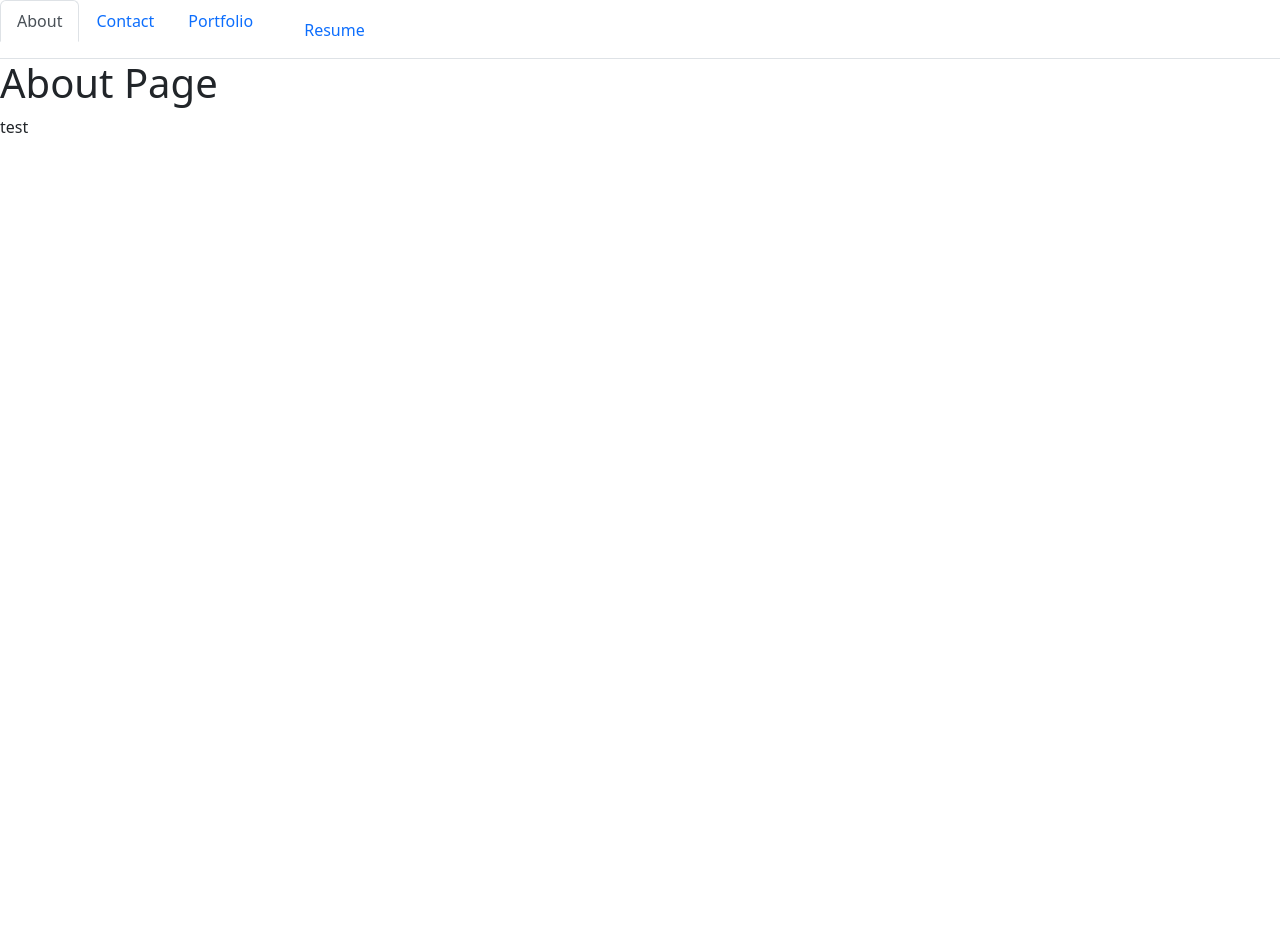
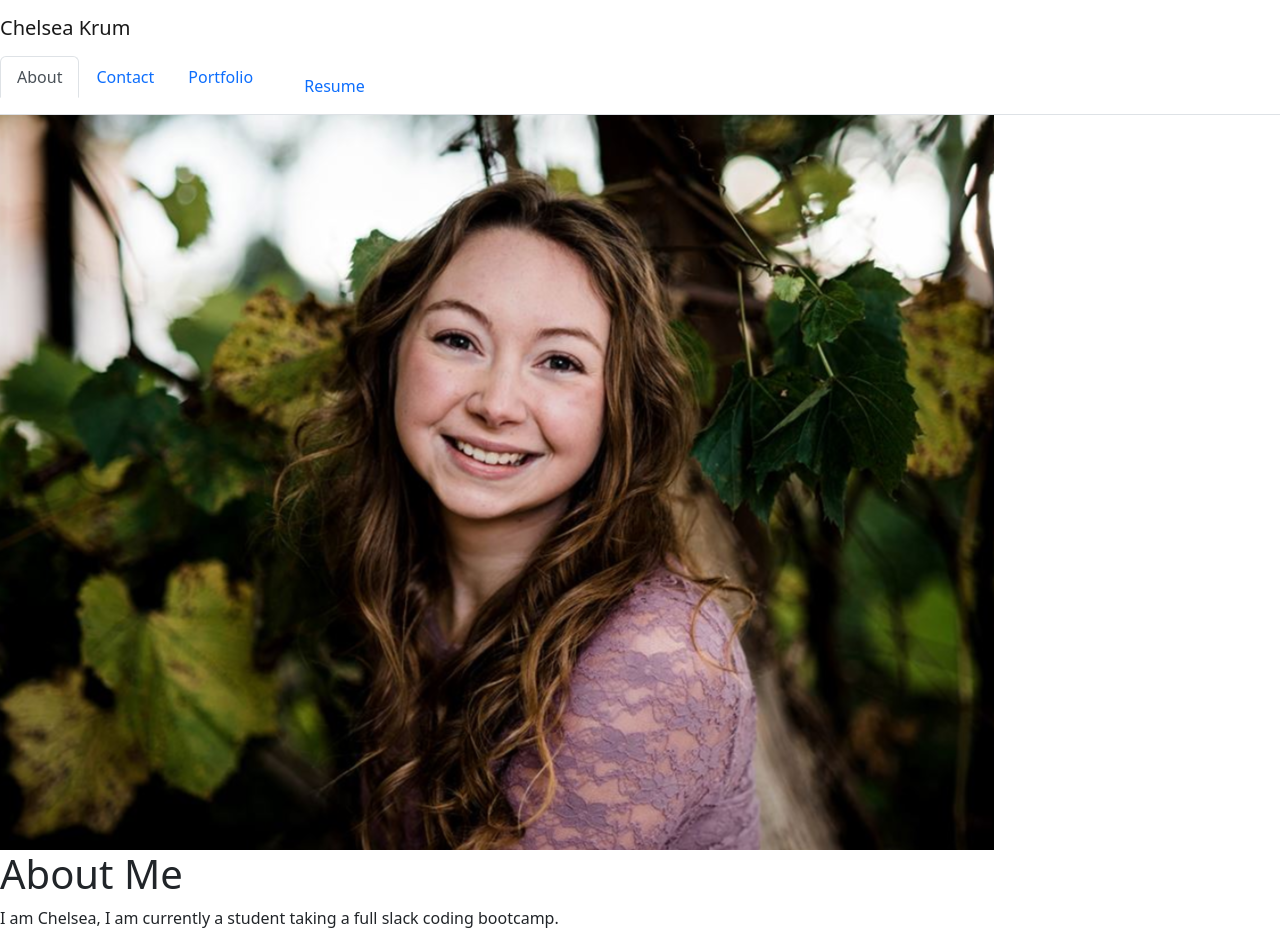
Before and after one commit to ckrum21/React-Portfolio, a React (Create React App) app: page / in a window 1280 px wide. Shown: the top 950 px of the page. Before the commit the page ends 800 px from the top, so only its background shows below. Built offline with nearby package versions, Linux system fonts and the light colour scheme.

Commit message:
about page

```diff
--- a/src/App.js
+++ b/src/App.js
@@ -1,6 +1,6 @@
 import React from 'react';
-import Project from './components/Project';
+import Header from './components/Header';
 
-const App = () => <Project />;
+const App = () => <Header />;
 
 export default App;
--- a/src/components/Header.js
+++ b/src/components/Header.js
@@ -1,11 +1,46 @@
-import React from "react";
+import React, {useState} from "react";
+import Navbar from './Navbar';
+import About from './pages/About';
+import Contact from './pages/Contact';
+import Portfolio from './pages/Portfolio';
+import Resume from './pages/Resume';
 
 function Header() {
+    const [currentPage, setCurrentPage] = useState('About');
+
+    const renderPage = () => {
+        switch (currentPage) {
+            case "About":
+              return <About />;
+            case "Portfolio":
+              return <Portfolio />;
+            case "Contact":
+              return <Contact />;
+            case "Resume":
+              return <Resume />;
+
+            default:
+              return <About />;
+     }
+    };
     return (
-        <header>
-            <h1>Chelsea's Protfolio</h1>
-        </header>
-    );
-}
+        <div>
+          <nav className="navbar">
+            <div className="navbar-brand">
+                <span className="content is-large">Chelsea Krum</span>
+            </div>
+          </nav>
+          {/* Pass the state value and the setter as props to NavTabs */}
+          <Navbar
+            currentPage={currentPage}
+            setCurrentPage={setCurrentPage}
+          />
+          {/* Call the renderPage function passing in the currentPage */}
+          <main>
+            <div>{renderPage(currentPage)}</div>
+          </main>
+        </div>
+      );
+    }
 
-export default Header;
+    export default Header;
--- a/src/components/Navbar.js
+++ b/src/components/Navbar.js
@@ -1,12 +1,12 @@
 import React from 'react';
 
-function Navbar({ currentPage, handlePageChange }) {
+function Navbar({ currentPage, setCurrentPage }) {
     return (
       <ul className="nav nav-tabs">
         <li className="nav-item">
           <a
           href="#about"
-          onClick={() => handlePageChange('About')}
+          onClick={() => setCurrentPage('About')}
           className={currentPage === 'About' ? 'nav-link active' : 'nav-link'}
           >
             About
@@ -16,7 +16,7 @@ function Navbar({ currentPage, handlePageChange }) {
         <li className="nav-item">
           <a
             href="#contact"
-            onClick={() => handlePageChange('Contact')}
+            onClick={() => setCurrentPage('Contact')}
             className={currentPage === 'Contact' ? 'nav-link active' : 'nav-link'}
           >
             Contact
@@ -26,7 +26,7 @@ function Navbar({ currentPage, handlePageChange }) {
         <li className="nav-item">
           <a
             href="#portfolio"
-            onClick={() => handlePageChange('Portfolio')}
+            onClick={() => setCurrentPage('Portfolio')}
             className={currentPage === 'Portfolio' ? 'nav-link active' : 'nav-link'}
           >
             Portfolio
@@ -36,7 +36,7 @@ function Navbar({ currentPage, handlePageChange }) {
         <li className="nav-link">
           <a
             href="#resume"
-            onClick={() => handlePageChange('Resume')}
+            onClick={() => setCurrentPage('Resume')}
             className={currentPage === 'Resume' ? 'nav-link active' : 'nav-link'}
           >
             Resume
--- a/src/components/Project.js
+++ /dev/null
@@ -1,32 +0,0 @@
-import React, {useState} from "react";
-import Navbar from './Navbar';
-import About from './pages/About';
-import Contact from './pages/Contact';
-import Portfolio from './pages/Portfolio';
-import Resume from './pages/Resume';
-
-export default function Project() {
-    const [currentPage, setCurrentPage] = useState('About');
-
-    const renderPage = () => {
-        if (currentPage === 'About') {
-            return <About />;
-        }
-        if  (currentPage === 'Contact') {
-            return <Contact />;
-        }
-        if (currentPage === 'Portfolio') {
-            return <Portfolio />;
-        }
-         return <Resume />;
-        };
-
-        const handlePageChange = (page) => setCurrentPage(page);
-
-        return (
-            <div>
-                <Navbar currentPage={currentPage} handlePageChange={handlePageChange} />
-                {renderPage()}
-            </div>
-        );
-    }
--- a/src/components/pages/About.js
+++ b/src/components/pages/About.js
@@ -3,10 +3,12 @@ import React from "react";
 export default function About() {
     return (
         <div>
-            <h1>About Page</h1>
-            <p>
-                test
-            </p>
+            <img src={'/image/seniorpic.jpg'} alt="photo of Chelsea Krum"></img>
+            <h1>About Me</h1>
+            <div>
+                <p>I am Chelsea, I am currently a student taking a full slack coding bootcamp.</p>
+                <p>When I finish this course, I hope to be a frontend developer. I graduated from highschool in 2019. I then when to study at Musekgon Community College. I graduated in the fall semester of 2021. I then enrolled in the bootcamp through Michigan State University.</p>
+            </div>
         </div>
     );
 }
```
Also changed, not shown: public/image/seniorpic.jpg (added).
